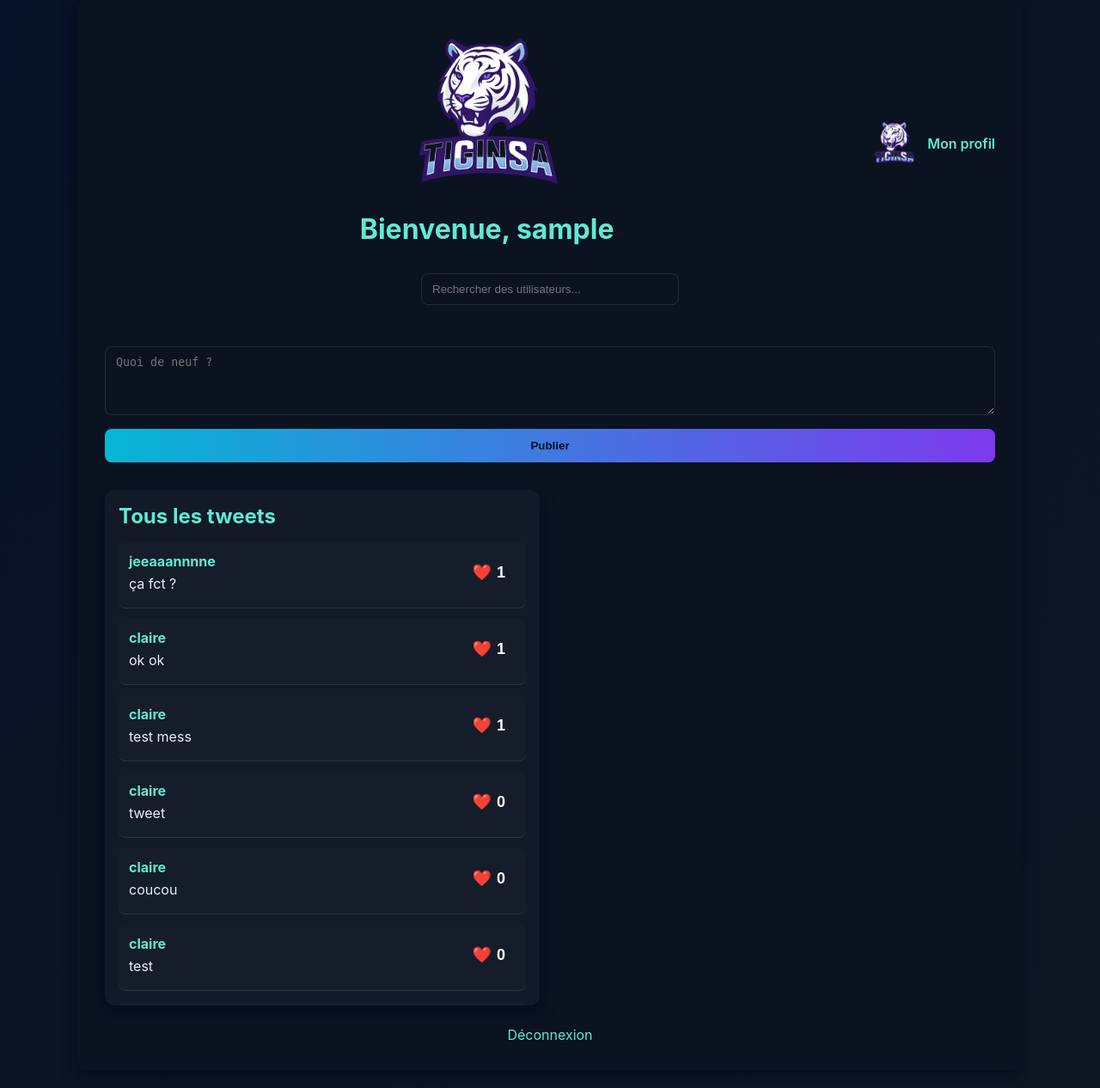
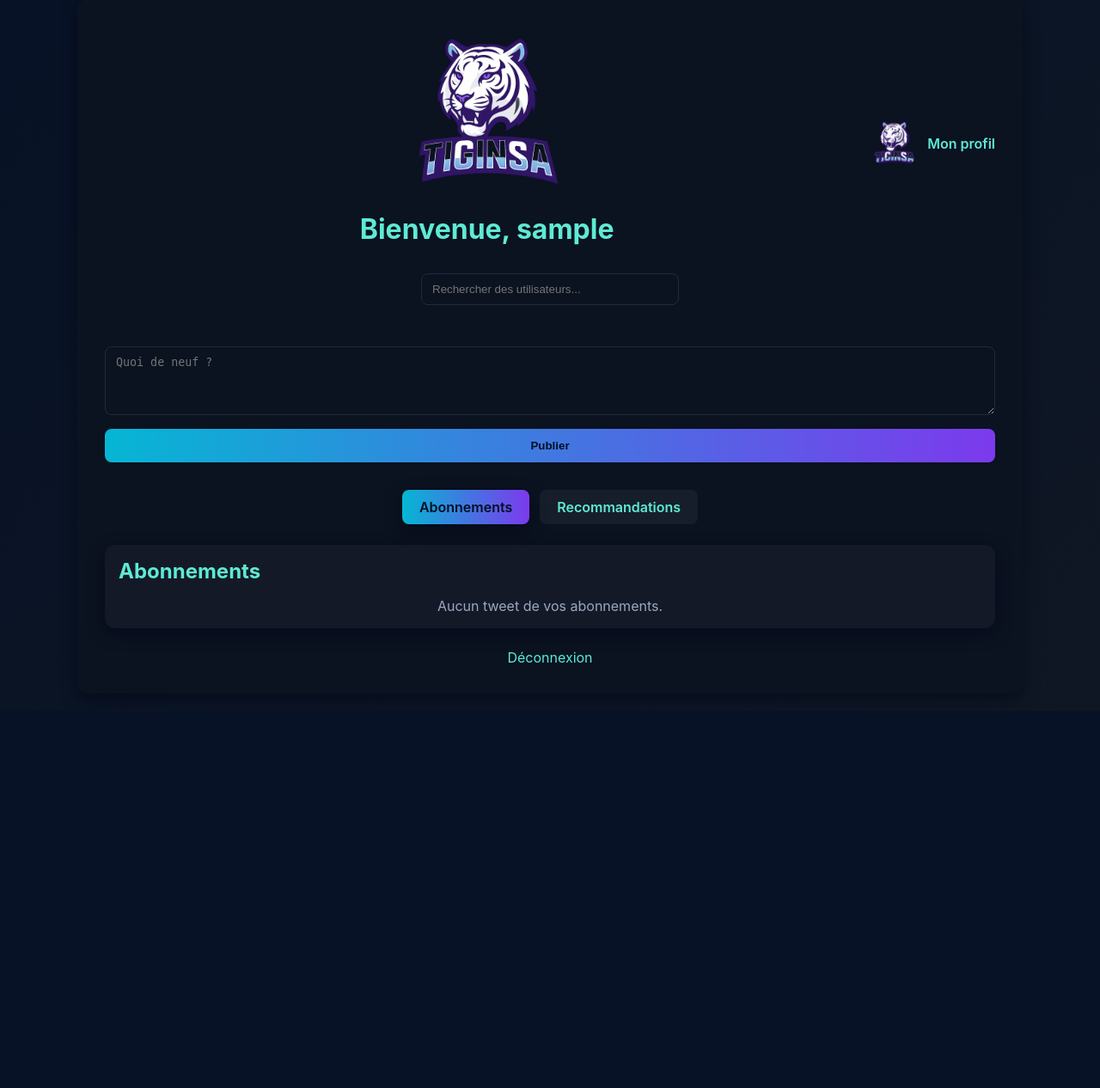
Before and after one commit to nlkris/tigersproject, a Flask app: page /feed in a window 1280 px wide. Shown: the part 21-1287 px from the top of the page at 86% size. After the commit the page ends 792 px from the top, so only its background shows below. Run offline with Flask 3, Linux system fonts and the light colour scheme; the visitor is signed in with stand-in values (Sample User, id 1).

Commit message:
For you page

```diff
--- a/backend/routes.py
+++ b/backend/routes.py
@@ -56,6 +56,7 @@ def signup():
 
     return render_template('signup.html')
 
+
 # ------------------- CONNEXION -------------------
 @routes.route('/login', methods=['GET', 'POST'])
 def login():
@@ -76,6 +77,7 @@ def login():
             return redirect(url_for('routes.login'))
 
     return render_template('login.html')
+
 
 # ------------------- FEED -------------------
 @routes.route('/feed', methods=['GET', 'POST'])
@@ -113,7 +115,25 @@ def feed():
         post.setdefault('reactions', {})
         post['liked'] = session['user_id'] in post['likes']
 
-    return render_template('feed.html', username=session['username'], tweets=tweets)
+    # Gestion des catégories
+    current_user_id = session['user_id']
+    current_user = next((u for u in users if u['id'] == current_user_id), None)
+    followed_user_ids = current_user.get('following', []) if current_user else []
+
+    followed_tweets = [t for t in tweets if t['user_id'] in followed_user_ids]
+    recommended_tweets = [t for t in tweets if t['user_id'] not in followed_user_ids and t['user_id'] != current_user_id]
+
+    # Vue active
+    view = request.args.get('view', 'followed')
+
+    return render_template(
+        'feed.html',
+        username=session['username'],
+        view=view,
+        followed_tweets=followed_tweets,
+        recommended_tweets=recommended_tweets
+    )
+
 
 # ------------------- DÉCONNEXION -------------------
 @routes.route('/logout')
@@ -122,15 +142,17 @@ def logout():
     flash("Vous êtes déconnecté.", "info")
     return redirect(url_for('routes.login'))
 
-# ------------------- LIKE -------------------
+
+# ------------------- LIKE JSON -------------------
 @routes.route('/like/<int:tweet_id>', methods=['POST'])
 def like_tweet(tweet_id):
     if 'user_id' not in session:
-        flash("Veuillez vous connecter pour liker un tweet.", "error")
-        return redirect(url_for('routes.login'))
+        return jsonify({"success": False, "message": "Non connecté"}), 401
 
     tweets = read_tweets()
     user_id = session['user_id']
+    liked = False
+    like_count = 0
 
     for tweet in tweets:
         if tweet['id'] == tweet_id:
@@ -139,10 +161,13 @@ def like_tweet(tweet_id):
                 tweet['likes'].remove(user_id)
             else:
                 tweet['likes'].append(user_id)
+                liked = True
+            like_count = len(tweet['likes'])
             write_tweets(tweets)
             break
 
-    return redirect(request.referrer or url_for('routes.feed'))
+    return jsonify({"success": True, "liked": liked, "like_count": like_count})
+
 
 # ------------------- RÉACTIONS MULTIPLES -------------------
 @routes.route('/react/<int:tweet_id>/<emoji>', methods=['POST'])
@@ -157,16 +182,15 @@ def react(tweet_id, emoji):
         if tweet['id'] == tweet_id:
             tweet.setdefault('reactions', {})
             tweet['reactions'].setdefault(emoji, [])
-
             if user_id in tweet['reactions'][emoji]:
                 tweet['reactions'][emoji].remove(user_id)
             else:
                 tweet['reactions'][emoji].append(user_id)
-
             write_tweets(tweets)
             return jsonify({"success": True, "count": len(tweet['reactions'][emoji])})
 
     return jsonify({"success": False, "message": "Tweet non trouvé"}), 404
+
 
 # ------------------- PROFIL -------------------
 @routes.route('/profile/<username>')
@@ -176,7 +200,6 @@ def profile(username):
 
     users = read_users()
     tweets = read_tweets()
-
     profile_user = next((u for u in users if u['username'] == username), None)
     if not profile_user:
         flash("Utilisateur introuvable.", "error")
@@ -200,7 +223,8 @@ def profile(username):
                            is_current_user=is_current_user,
                            is_following=is_following)
 
-# ------------------- SUIVRE / SE DÉSABONNER (corrigé AJAX) -------------------
+
+# ------------------- SUIVRE / SE DÉSABONNER -------------------
 @routes.route('/toggle_follow/<username>', methods=['POST'])
 def toggle_follow(username):
     if 'user_id' not in session:
@@ -209,18 +233,15 @@ def toggle_follow(username):
     users = read_users()
     current_user_id = session['user_id']
 
-    # Trouver l'utilisateur actuel et celui du profil
     current_user = next((u for u in users if u['id'] == current_user_id), None)
     target_user = next((u for u in users if u['username'] == username), None)
 
     if not current_user or not target_user:
         return jsonify({'error': 'Utilisateur introuvable'}), 404
 
-    # Initialiser les listes si manquantes
     current_user.setdefault('following', [])
     target_user.setdefault('followers', [])
 
-    # Déterminer s’il suit déjà
     if target_user['id'] in current_user['following']:
         current_user['following'].remove(target_user['id'])
         if current_user['id'] in target_user['followers']:
@@ -240,6 +261,7 @@ def toggle_follow(username):
         'following_count': len(current_user['following'])
     })
 
+
 # ------------------- RECHERCHE -------------------
 @routes.route('/search', methods=['GET'])
 def search():
--- a/data/tweets.json
+++ b/data/tweets.json
@@ -128,7 +128,8 @@
         "username": "jeeaaannnne",
         "content": "\u00e7a fct ?",
         "likes": [
-            2
+            2,
+            3
         ],
         "reactions": {},
         "created_at": "2025-10-23T10:03:35.104324"
--- a/templates/feed.html
+++ b/templates/feed.html
@@ -32,37 +32,11 @@ body {
   max-width:1100px;
 }
 
-.header {
-  display:flex;
-  justify-content:space-between;
-  align-items:center;
-  margin-bottom:16px;
-}
-
+.header { display:flex; justify-content:space-between; align-items:center; margin-bottom:16px; }
 .header-left { text-align:center; flex:1; }
-
-.header-right a {
-  display:flex;
-  align-items:center;
-  gap:8px;
-  color:var(--accent);
-  text-decoration:none;
-  font-weight:600;
-}
-
-.header-right a img {
-  width:60px;
-  height:auto;
-  border-radius:50%;
-  cursor:pointer;
-  transition: transform 0.3s ease, filter 0.3s ease;
-}
-
-.header-right a:hover img {
-  transform: scale(1.05);
-  filter: drop-shadow(0 0 8px var(--accent));
-}
-
+.header-right a { display:flex; align-items:center; gap:8px; color:var(--accent); text-decoration:none; font-weight:600; }
+.header-right a img { width:60px; height:auto; border-radius:50%; cursor:pointer; transition: transform 0.3s ease, filter 0.3s ease; }
+.header-right a:hover img { transform: scale(1.05); filter: drop-shadow(0 0 8px var(--accent)); }
 .header-right a:hover span { text-decoration:underline; }
 
 .logo { display:block; margin:0 auto 16px auto; width:200px; height:auto; }
@@ -70,90 +44,50 @@ body {
 
 .search-bar { margin:16px 0; display:flex; justify-content:center; }
 .search-bar input[type="text"] {
-  padding:10px 12px;
-  border-radius:8px;
-  border:1px solid rgba(255,255,255,0.1);
-  background:transparent;
-  color:#e6eef8;
-  outline:none;
-  width:300px;
+  padding:10px 12px; border-radius:8px; border:1px solid rgba(255,255,255,0.1);
+  background:transparent; color:#e6eef8; outline:none; width:300px;
 }
 
-h1, h2 { color:var(--accent); margin-bottom:16px; }
+h1,h2 { color:var(--accent); margin-bottom:16px; }
 
-.feed-container { display:grid; grid-template-columns:1fr 1fr; gap:24px; }
+.switch-container { display:flex; justify-content:center; gap:12px; margin-bottom:24px; }
+.switch-btn {
+  padding:10px 20px;
+  border-radius:8px;
+  background: rgba(255,255,255,0.05);
+  color: var(--accent);
+  text-decoration: none;
+  font-weight:600;
+  transition: all 0.2s ease;
+}
+.switch-btn:hover { background: rgba(255,255,255,0.15); }
+.switch-btn.active { background: linear-gradient(90deg,#06b6d4,#7c3aed); color: #021024; box-shadow: var(--shadow); }
 
-.feed {
-  background:rgba(255,255,255,0.03);
-  border-radius:var(--radius);
-  padding:16px;
-  box-shadow:var(--shadow);
-  max-height:600px;
-  overflow-y:auto;
-}
-
-.post {
-  padding:12px;
-  border-bottom:1px solid rgba(255,255,255,0.1);
-  margin-bottom:12px;
-  border-radius:8px;
-  background:rgba(255,255,255,0.02);
-  cursor:pointer;
-  position:relative;
-}
-
+.feed { background:rgba(255,255,255,0.03); border-radius:var(--radius); padding:16px; box-shadow:var(--shadow); max-height:600px; overflow-y:auto; }
+.post { padding:12px; border-bottom:1px solid rgba(255,255,255,0.1); margin-bottom:12px; border-radius:8px; background:rgba(255,255,255,0.02); cursor:pointer; position:relative; }
 .post strong { color: var(--accent); }
 .post p { margin:6px 0; }
 
 .like-btn {
-  position:absolute;
-  top:12px;
-  right:12px;
-  background:none;
-  border:none;
-  color:#ffffff;
-  cursor:pointer;
-  font-size:18px;
-  display:flex;
-  align-items:center;
-  gap:6px;
-  transition:color 0.2s ease;
-  z-index:1;
+  position:absolute; top:12px; right:12px;
+  background:none; border:none;
+  color:#ffffff; cursor:pointer; font-size:18px;
+  display:flex; align-items:center; gap:6px; transition:color 0.2s ease, transform 0.2s ease; z-index:1;
 }
-
+.like-btn:hover { transform: scale(1.1); }
 .like-btn.liked { color:#f87171; }
-.like-btn:hover { color:#f87171; }
 
 form { display:flex; flex-direction:column; gap:16px; margin-bottom:32px; }
-
-textarea {
-  padding:10px 12px;
-  border-radius:8px;
-  border:1px solid rgba(255,255,255,0.1);
-  background:transparent;
-  color:#e6eef8;
-  outline:none;
-  width:100%;
-  min-height:80px;
+textarea { padding:10px 12px; border-radius:8px; border:1px solid rgba(255,255,255,0.1);
+  background:transparent; color:#e6eef8; outline:none; width:100%; min-height:80px;
 }
-
 button {
-  padding:12px;
-  background:linear-gradient(90deg,#06b6d4,#7c3aed);
-  border:none;
-  border-radius:8px;
-  color:#021024;
-  font-weight:700;
-  cursor:pointer;
-  transition:0.2s;
+  padding:12px; background:linear-gradient(90deg,#06b6d4,#7c3aed);
+  border:none; border-radius:8px; color:#021024; font-weight:700; cursor:pointer; transition:0.2s;
 }
-
 button:hover { opacity:0.9; }
-
 a { color:var(--accent); text-decoration:none; }
 a:hover { text-decoration:underline; }
-
-@media (max-width:900px) { .feed-container { grid-template-columns:1fr; } }
 </style>
 </head>
 <body>
@@ -186,26 +120,49 @@ a:hover { text-decoration:underline; }
     <button type="submit">Publier</button>
   </form>
 
+  <!-- Boutons pour switcher -->
+  <div class="switch-container">
+    <a href="{{ url_for('routes.feed', view='followed') }}" class="switch-btn {% if view == 'followed' %}active{% endif %}">Abonnements</a>
+    <a href="{{ url_for('routes.feed', view='recommended') }}" class="switch-btn {% if view == 'recommended' %}active{% endif %}">Recommandations</a>
+  </div>
+
+  <!-- Contenu du fil -->
   <div class="feed-container">
-    <!-- Tous les tweets -->
+    {% if view == 'followed' %}
       <div class="feed">
-      <h2>Tous les tweets</h2>
-      {% if tweets %}
-        {% for post in tweets %}
-          <div class="post" onclick="window.location.href='{{ url_for('routes.profile', username=post.username) }}'" data-post-id="{{ post.id }}">
+        <h2>Abonnements</h2>
+        {% if followed_tweets %}
+          {% for post in followed_tweets %}
+            <div class="post" onclick="window.location.href='{{ url_for('routes.profile', username=post.username) }}'">
               <strong>{{ post.username }}</strong>
               <p>{{ post.content }}</p>
-            <form action="{{ url_for('routes.like_tweet', tweet_id=post.id) }}" method="POST" style="display:inline;">
-              <button class="like-btn {% if session['user_id'] in post.likes %}liked{% endif %}" type="submit" onclick="event.stopPropagation();">
+              <button class="like-btn {% if post.liked %}liked{% endif %}" data-tweet-id="{{ post.id }}">
                 ❤️ <span class="like-count">{{ post.likes|length }}</span>
               </button>
-            </form>
             </div>
           {% endfor %}
         {% else %}
-        <p style="text-align:center; color:var(--muted);">Aucun tweet à afficher.</p>
+          <p style="text-align:center; color:var(--muted);">Aucun tweet de vos abonnements.</p>
         {% endif %}
       </div>
+    {% else %}
+      <div class="feed">
+        <h2>Recommandations</h2>
+        {% if recommended_tweets %}
+          {% for post in recommended_tweets %}
+            <div class="post" onclick="window.location.href='{{ url_for('routes.profile', username=post.username) }}'">
+              <strong>{{ post.username }}</strong>
+              <p>{{ post.content }}</p>
+              <button class="like-btn {% if post.liked %}liked{% endif %}" data-tweet-id="{{ post.id }}">
+                ❤️ <span class="like-count">{{ post.likes|length }}</span>
+              </button>
+            </div>
+          {% endfor %}
+        {% else %}
+          <p style="text-align:center; color:var(--muted);">Aucune recommandation pour le moment.</p>
+        {% endif %}
+      </div>
+    {% endif %}
   </div>
 
   <p style="text-align:center; margin-top:24px;">
@@ -213,5 +170,32 @@ a:hover { text-decoration:underline; }
   </p>
 
 </div>
+
+<!-- JS pour update likes sans reload -->
+<script>
+document.querySelectorAll('.like-btn').forEach(button => {
+    button.addEventListener('click', function(event){
+        event.stopPropagation(); // pour ne pas déclencher le clic sur le post
+        const tweetId = this.dataset.tweetId;
+        fetch(`/like/${tweetId}`, {
+            method: 'POST',
+            headers: {'Content-Type': 'application/json'}
+        })
+        .then(resp => resp.json())
+        .then(data => {
+            if(data.success){
+                this.querySelector('.like-count').textContent = data.like_count;
+                if(data.liked){
+                    this.classList.add('liked');
+                } else {
+                    this.classList.remove('liked');
+                }
+            }
+        })
+        .catch(err => console.error(err));
+    });
+});
+</script>
+
 </body>
 </html>
```
Also changed, not shown: data/users.json (+5 -2 lines). Lines whose indentation alone changed are shown as unchanged.
